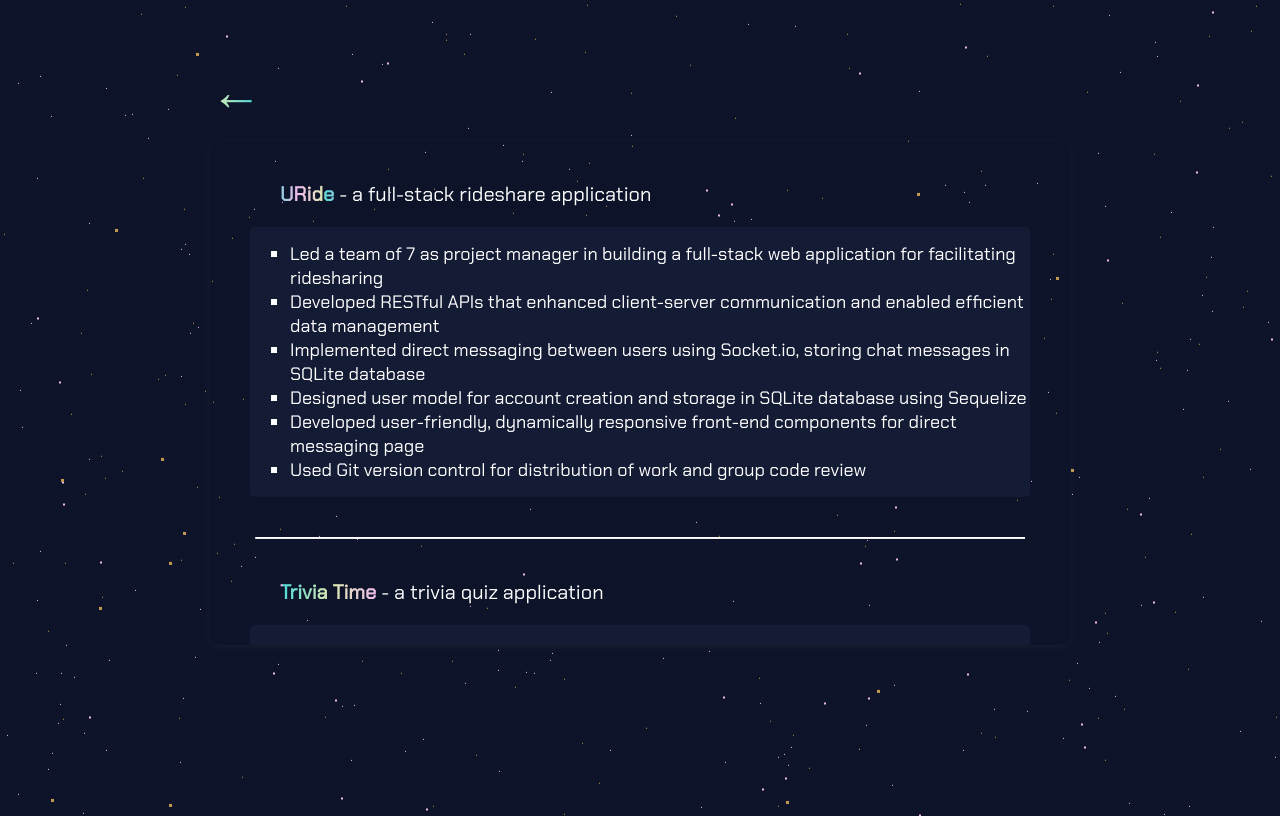
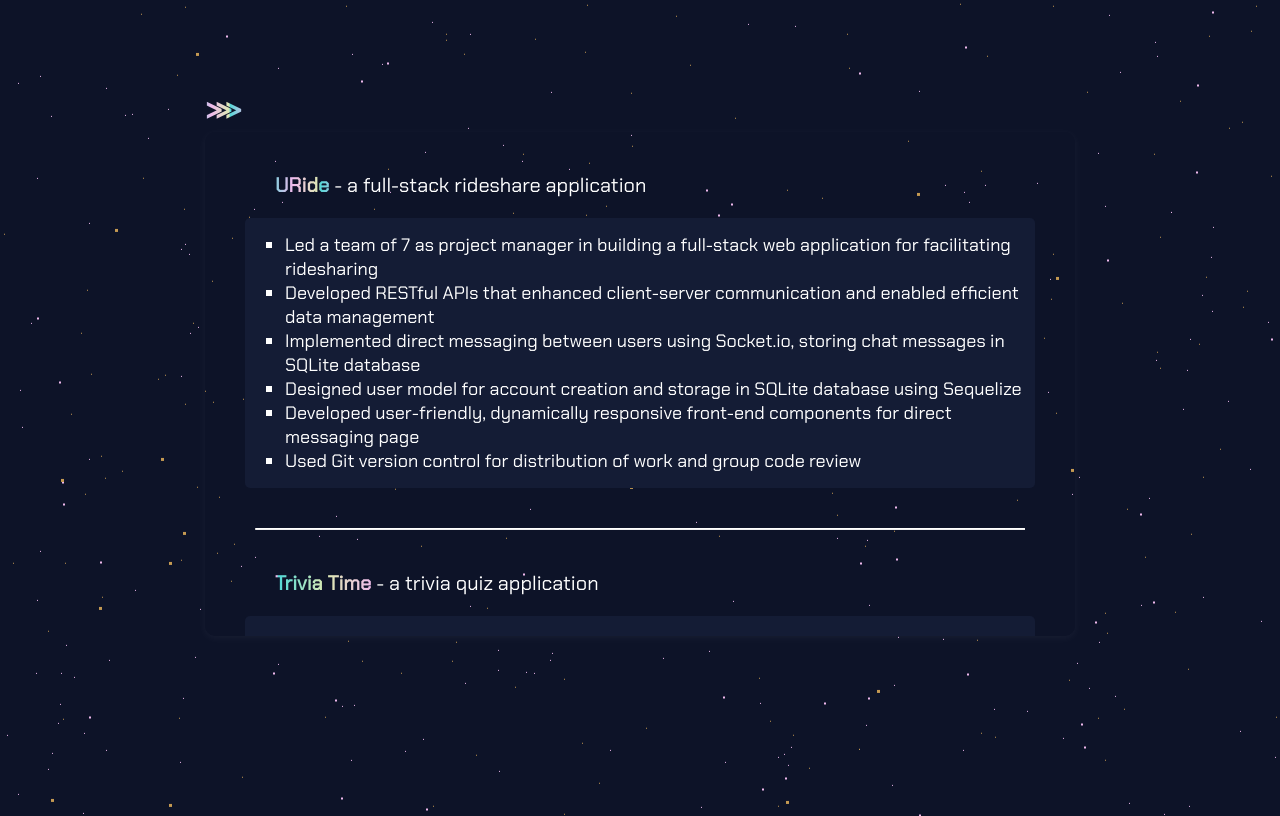
Before and after one commit to ginpks/Gin-Park, a React (Vite) app: page /Gin-Park/projects in a window 1280 px wide. Built offline with nearby package versions, Linux system fonts and the light colour scheme.

Commit message:
transitions

```diff
--- a/src/aboutPage/aboutPage.css
+++ b/src/aboutPage/aboutPage.css
@@ -11,10 +11,6 @@
   position: relative;
 }
 
-#arrow {
-    display: flex;
-    font-size: 5em;
-  }
 
 #back:hover{
   cursor:pointer;
@@ -23,7 +19,7 @@
 #back {
   -webkit-font-smoothing: antialiased;
   background: linear-gradient(to right,
-    #efb9ec 10%, #DCEAB2 20%, #50D8D7 90%);
+  #50D8D7 0%, #efb9ec 50%, #DCEAB2 100%);
   background-position: 0;
   background-clip: text;
   -webkit-background-clip: text;
@@ -34,9 +30,11 @@
 }
 
 .backArrow {
-    font-size: 0.7rem;
     margin-left: 1vw;
     margin-right: 1vw;
+  }
+.backArrow #back {
+  font-size: 3.5rem;
 }
 .backArrow a {
     color: inherit;
@@ -81,21 +79,17 @@
   .aboutMeContainer {
     display: flex;
     flex-direction: column;
-    /* Override the default width/max-width for small screens */
-    width: 90vw;     /* Make the container take up most of the viewport width */
-    max-width: none;  /* Remove the previous max-width restriction */
-    margin-top: 10vh; /* Optional: Adjust top margin for smaller screens */
-    /* Keep margin-left/right auto for centering */
+    width: 90vw;
+    max-width: none;
+    margin-top: 10vh;
     margin-left: auto;
     margin-right: auto;
 
   }
   .aboutMeText {
-        width: 100%; /* This is correct - it takes full width of the now wider parent */
-    /* Optional: Adjust padding for smaller screens if vw units become too small */
+    width: 100%;
     padding-left: 15px;
     padding-right: 15px;
-    /* Optional: Adjust font-size or line-height if needed */
     font-size: 0.9rem;
     line-height: 2rem;
   }
--- a/src/aboutPage/aboutPage.jsx
+++ b/src/aboutPage/aboutPage.jsx
@@ -7,27 +7,24 @@ import { motion } from 'framer-motion'; // <-- Import motion
 
 const pageVariants = {
     initial: {
-        x: "50vw",
-        scale: 0.7,
+        x: "0vw",
         opacity: 0
     },
     animate: {
         x: 0,
-        scale: 1,
         opacity: 1
     },
     exit: {
-        x: "50vw",
-        scale: 0.7,
+        x: "0vw",
         opacity: 0
     }
 };
 
-// Define transition properties (can be the same or different)
+
 const pageTransition = {
     type: "tween",
-    ease: "anticipate", // Or your preferred ease
-    duration: 0.5   // DECREASED duration (e.g., from 0.5)
+    ease: "easeInOut",
+    duration: 0.55
 };
 
 function AboutPage() {
@@ -42,7 +39,7 @@ function AboutPage() {
         >
             <div className="aboutMeContainer">
                 <div className="backArrow">
-                    <span id="arrow"><a id="back" href="#"><Link to="/">&#8592;</Link></a></span>
+                    <span id="arrow"><a id="back" href="#"><Link to="/">&#215;</Link></a></span>
                 </div>
                 <div className="aboutMeText">
                     <h1>
--- a/src/blogPage/blogPage.css
+++ b/src/blogPage/blogPage.css
@@ -13,13 +13,19 @@
   width: 100%;
 }
 
+.backArrow3 #back {
+  font-size: 2.5rem;
+}
+
 .backArrow3 {
-  font-size: 1rem;
+  display: flex;
+  justify-content: center;
+  align-items: center;
   width: 80%;
   max-width: 1200px;
   margin-left: auto;
   margin-right: auto;
-  margin-bottom: 0.5rem;
+  margin-bottom: 2rem;
   text-align: left;
 }
 
--- a/src/blogPage/blogPage.jsx
+++ b/src/blogPage/blogPage.jsx
@@ -9,18 +9,15 @@ import { motion } from 'framer-motion';
 // Define animation variants for AboutPage
 const pageVariants = {
     initial: {
-        x: "50vw",
-        scale: 0.7,
+        x: "0vw",
         opacity: 0
     },
     animate: {
         x: 0,
-        scale: 1,
         opacity: 1
     },
     exit: {
-        x: "50vw",
-        scale: 0.7,
+        x: "0vw",
         opacity: 0
     }
 };
@@ -28,7 +25,7 @@ const pageVariants = {
 const pageTransition = {
     type: "tween",
     ease: "anticipate",
-    duration: 0.6
+    duration: 0.5
 }
 
 
@@ -39,23 +36,22 @@ const containerVariants = {
     visible: {
         opacity: 1,
         transition: {
-            delayChildren: 0.2, // Optional delay before staggering starts
-            staggerChildren: 0.2,  // Time between each card animation (adjust as needed)
+            delayChildren: 0.1, // Optional delay before staggering starts
+            staggerChildren: 0.1,  // Time between each card animation (adjust as needed)
         }
     }
 };
 
 // --- Individual Card Animation ---
 const cardVariants = {
-    hidden: { y: 100, opacity: 0 }, // Start slightly down and invisible
+    hidden: {  y: 0, opacity: 0 }, // Start slightly down and invisible
     visible: {
         y: 0,
-        opacity: 1,
+        opacity:1,
         transition: {
-            // Optional: add a transition to the card itself for smoothness
             type: "tween",
-            ease: "anticipate", // Or your preferred ease
-            duration: 0.8   // DECREASED duration (e.g., from 0.5)
+            ease: "easeInOut", // Or your preferred ease
+            duration: 0.3   // DECREASED duration (e.g., from 0.5)
         }
     }
 };
@@ -80,7 +76,7 @@ function BlogPage() {
             className="blog-page"
         >
             <div className="backArrow3">
-              <span id="arrow"><a id="back"><Link to="/">&#8592;</Link></a></span>
+              <span id="arrow"><a id="back"><Link to="/">G I N P A R K</Link></a></span>
             </div>
             <motion.div
                 className="blog-posts"
--- a/src/mainPage/mainPage.jsx
+++ b/src/mainPage/mainPage.jsx
@@ -23,8 +23,8 @@ const pageVariants = {
 
 const pageTransition = {
     type: "tween",
-    ease: "anticipate",
-    duration: 0.5
+    ease: "easeInOut",
+    duration: 0.45
 }
 
 
--- a/src/projectsPage/projectsPage.css
+++ b/src/projectsPage/projectsPage.css
@@ -1,3 +1,4 @@
+
 
 
 .projectText {
@@ -6,7 +7,7 @@
   padding-right: 5vh;
   padding-bottom: 3vh;
   font-weight: light;
-    overflow-y: scroll; /* This enables vertical scrolling */
+  overflow-y: scroll;
   max-height: 60vh;
   border-radius: 10px;
   max-width: fit-content;
@@ -19,9 +20,11 @@ p {
     padding: 0px;
 }
 
+
 #projects {
   font-weight: bold;
   color: #efb9ec;
+
 }
 
 .backArrow2 a {
@@ -31,7 +34,7 @@ p {
   }
 
 .backArrow2 {
-    margin-top: 5vh;
+  margin-top: 10vh;
 }
 
 
@@ -84,16 +87,16 @@ ul {
 }
 
 .projects {
-  display: flex; /* Make this a flex container */
+  display: flex;
   flex-direction: column;
-  gap: 15px;
-  padding: 10px;
+  gap: 5px;
+  padding: 5px;
   margin-left: 15vw;
   margin-right: 15vw;
 }
 
 #arrow {
-  font-size: 4rem;
+  font-size: 2rem;
 }
 
 @media only screen and (max-width: 550px) {
--- a/src/projectsPage/projectsPage.jsx
+++ b/src/projectsPage/projectsPage.jsx
@@ -6,27 +6,24 @@ import { motion } from 'framer-motion';
 // Define animation variants for AboutPage
 const pageVariants = {
     initial: {
-        x: "50vw",
-        scale: 0.7,
+        x: "100vw",
         opacity: 0
     },
     animate: {
         x: 0,
-        scale: 1,
         opacity: 1
     },
     exit: {
-        x: "50vw",
-        scale: 0.7,
+        x: "100vw",
         opacity: 0
     }
 };
 
-// Define transition properties (can be the same or different)
+
 const pageTransition = {
     type: "tween",
-    ease: "anticipate", // Or your preferred ease
-    duration: 0.5    // DECREASED duration (e.g., from 0.5)
+    ease: "easeInOut",
+    duration: 0.55
 };
 
 function ProjectPage() {
@@ -41,7 +38,7 @@ function ProjectPage() {
         >
           <div className="projects">
             <div className="backArrow2">
-              <span id="arrow"><a id="back"><Link to="/">&#8592;</Link></a></span>
+              <span id="arrow"><a id="back"><Link to="/">&#8921;</Link></a></span>
             </div>
             <div className="projectText">
                 <div className="URide">
```
Lines whose indentation alone changed are shown as unchanged.
